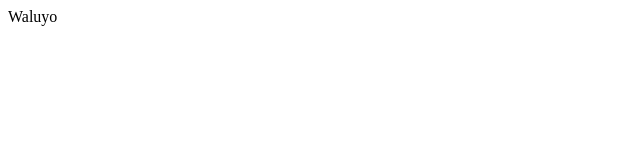
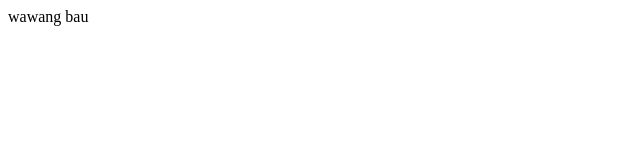
Before and after one commit to Nadzril678/Nadzril678.github.io, a plain HTML site: page index.html in a window 1280 px wide. Shown: the full height of the page, 0-640 px from the left. Drawn offline with Linux system fonts and the light colour scheme.

Commit message:
update index.html

```diff
--- a/index.html
+++ b/index.html
@@ -8,7 +8,7 @@
 </head>
 
 <body>
-  Waluyo
+  wawang bau
 </body>
 
 </html>
```
